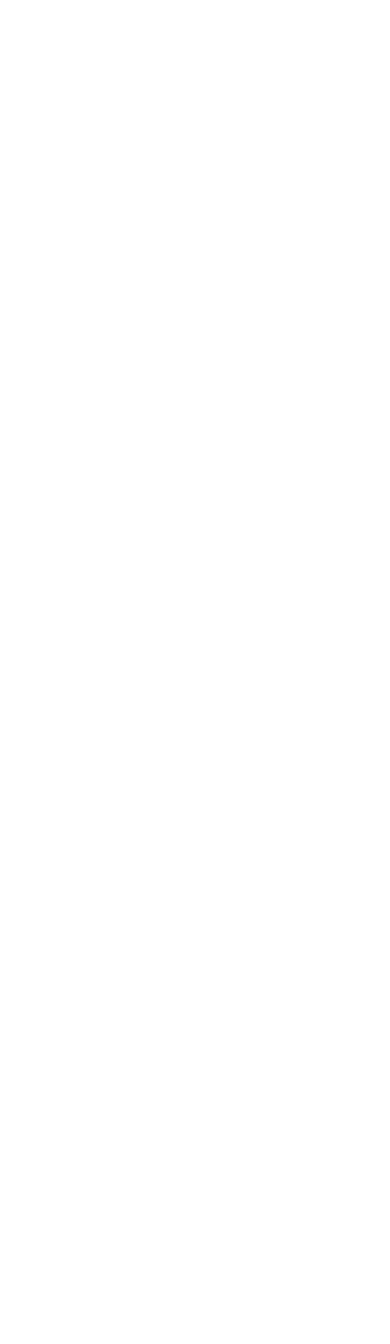
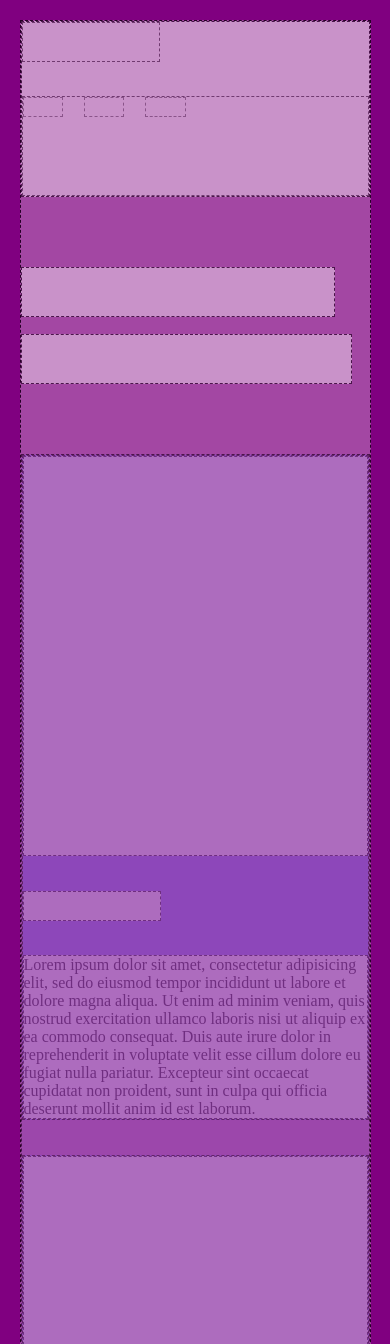
Before and after one commit to DLopez6877/feature-wireframe, a plain HTML site: page index.html in a window 390 px wide. Shown: the top 1344 px of the page. Before the commit the page ends 844 px from the top, so only its background shows below. Drawn offline with Linux system fonts and the light colour scheme.

Commit message:
create mobile site except unfinished header

```diff
--- a/css/styles.css
+++ b/css/styles.css
@@ -2,6 +2,8 @@
 *:not(body):not(html) {
   box-sizing:border-box;
   border:1px dashed #000;
+  background-color: white;
+  opacity: .7;
 }
 
 .column {
@@ -11,24 +13,80 @@
 /*/////////////////////          GENERAL          /////////////////////*/
 body {
   margin: 0;
+  background-color: lightblue;
+}
+
+.cf {
+  content: "";
+  display: table;
+  clear: both;
 }
 
 .container {
-  margin: 10px;
-  border-width: medium;
-  padding: 5%;
-  min-height: calc(100vh - 20px);
+  width: 90%;
+  margin: 5%;
+  background-color: rgba(255, 255, 255, 0.4);
 }
 
-/*/////////////////////          GENERAL          /////////////////////*/
-.col1 {
+/*/////////////////////          HEADER          /////////////////////*/
+.logo {
+  width: 40%;
+  min-height: 40px;
+  margin-bottom: 10%;
+}
 
+.ul {
+  display: inline-block;
+  width: 50%;
 }
+ .li {
+  width: 11.66%;
+  margin-right: 5%;
+  min-height: 20px;
+  display: inline-block;
+ }
+
+
+/*/////////////////////          TITLE          /////////////////////*/
+.title1 {
+  width: 90%;
+  min-height: 50px;
+  margin: 20% 0 5% 0;
+}
+
+.title2 {
+  width: 95%;
+  min-height: 50px;
+  margin-bottom: 20%;
+}
+
+/*/////////////////////          FEATURES          /////////////////////*/
+
+.wrapper {
+  background-color: rgba(100, 100, 255, 0.2);
+}
+
+.feature {
+  margin-bottom: 10%;
+  background-color: rgba(100, 100, 255, 0.7);
+}
+
+.feature-img {
+  min-height: 400px;
+  margin-bottom: 10%;
+}
+
+.feature-h1 {
+  width: 40%;
+  min-height: 30px;
+  margin: 10% 0;
+}
+
 
 /*/////////////////////          @MEDIA          /////////////////////*/
 
 /* Smartphones (landscape) ----------- */
-@media only screen and (min-width : 321px) {
+@media only screen and (min-width : 321px) and (orientation : landscape) {
 /* Styles */
   body{
     background-color: blue;
@@ -36,7 +94,7 @@ body {
 }
 
 /* Smartphones (portrait) ----------- */
-@media only screen and (max-width : 320px) {
+@media only screen and (max-width : 320px) and (orientation : portrait) {
   body{
     background-color: red;
   }
@@ -45,7 +103,7 @@ body {
 /* Smartphones Large (landscape) */
 @media only screen and (min-device-width: 414px) and (max-device-height: 736px) and (orientation : landscape){
   body{
-    background-color: green;
+    background-color: yellow;
   }
 }
 
@@ -70,12 +128,6 @@ body {
   }
 }
 
-/* Desktops and laptops ----------- */
-@media only screen  and (min-width : 1224px) {
-  body{
-    background-color: yellow;
-  }
-}
 
 /* Large screens ----------- */
 @media only screen  and (min-width : 1824px) {
--- a/index.html
+++ b/index.html
@@ -0,0 +1,88 @@
+<!DOCTYPE html>
+<html>
+  <head>
+    <meta name="viewport" content="width=device-width">
+    <link rel="stylesheet" href="css/styles.css" type="text/css">
+    <title>Mondrian Wireframe</title>
+  </head>
+  <body>
+    <div class="column container">
+      <div class="column header">
+        <div class="column logo">
+
+        </div>
+        <div class="column ol">
+          <div class="column li">
+
+          </div>
+          <div class="column li">
+
+          </div>
+          <div class="column li">
+
+          </div>
+        </div>
+      </div><!--end header-->
+      <div class="column title1">
+
+      </div>
+      <div class="column title2">
+
+      </div>
+      <div class="column wrapper">
+        <div class="feature">
+          <div class="column feature-img">
+
+          </div>
+          <div class="column feature-h1">
+
+          </div>
+          <div class="column feature-p">
+
+              Lorem ipsum dolor sit amet, consectetur adipisicing elit, sed do eiusmod tempor incididunt ut labore et dolore magna aliqua. Ut enim ad minim veniam, quis nostrud exercitation ullamco laboris nisi ut aliquip ex ea commodo consequat. Duis aute irure dolor in reprehenderit in voluptate velit esse cillum dolore eu fugiat nulla pariatur. Excepteur sint occaecat cupidatat non proident, sunt in culpa qui officia deserunt mollit anim id est laborum.
+
+          </div>
+        </div><!--end feature-->
+        <div class="feature">
+          <div class="column feature-img">
+
+          </div>
+          <div class="column feature-h1">
+
+          </div>
+          <div class="column feature-p">
+
+              Lorem ipsum dolor sit amet, consectetur adipisicing elit, sed do eiusmod tempor incididunt ut labore et dolore magna aliqua. Ut enim ad minim veniam, quis nostrud exercitation ullamco laboris nisi ut aliquip ex ea commodo consequat. Duis aute irure dolor in reprehenderit in voluptate velit esse cillum dolore eu fugiat nulla pariatur. Excepteur sint occaecat cupidatat non proident, sunt in culpa qui officia deserunt mollit anim id est laborum.
+
+          </div>
+        </div><!--end feature-->
+        <div class="feature">
+          <div class="column feature-img">
+
+          </div>
+          <div class="column feature-h1">
+
+          </div>
+          <div class="column feature-p">
+
+              Lorem ipsum dolor sit amet, consectetur adipisicing elit, sed do eiusmod tempor incididunt ut labore et dolore magna aliqua. Ut enim ad minim veniam, quis nostrud exercitation ullamco laboris nisi ut aliquip ex ea commodo consequat. Duis aute irure dolor in reprehenderit in voluptate velit esse cillum dolore eu fugiat nulla pariatur. Excepteur sint occaecat cupidatat non proident, sunt in culpa qui officia deserunt mollit anim id est laborum.
+
+          </div>
+        </div><!--end feature-->
+        <div class="feature">
+          <div class="column feature-img">
+
+          </div>
+          <div class="column feature-h1">
+
+          </div>
+          <div class="column feature-p">
+
+              Lorem ipsum dolor sit amet, consectetur adipisicing elit, sed do eiusmod tempor incididunt ut labore et dolore magna aliqua. Ut enim ad minim veniam, quis nostrud exercitation ullamco laboris nisi ut aliquip ex ea commodo consequat. Duis aute irure dolor in reprehenderit in voluptate velit esse cillum dolore eu fugiat nulla pariatur. Excepteur sint occaecat cupidatat non proident, sunt in culpa qui officia deserunt mollit anim id est laborum.
+
+          </div>
+        </div><!--end feature-->
+      </div><!--end wrapper-->
+    </div><!--end container-->
+  </body>
+</html>
```
